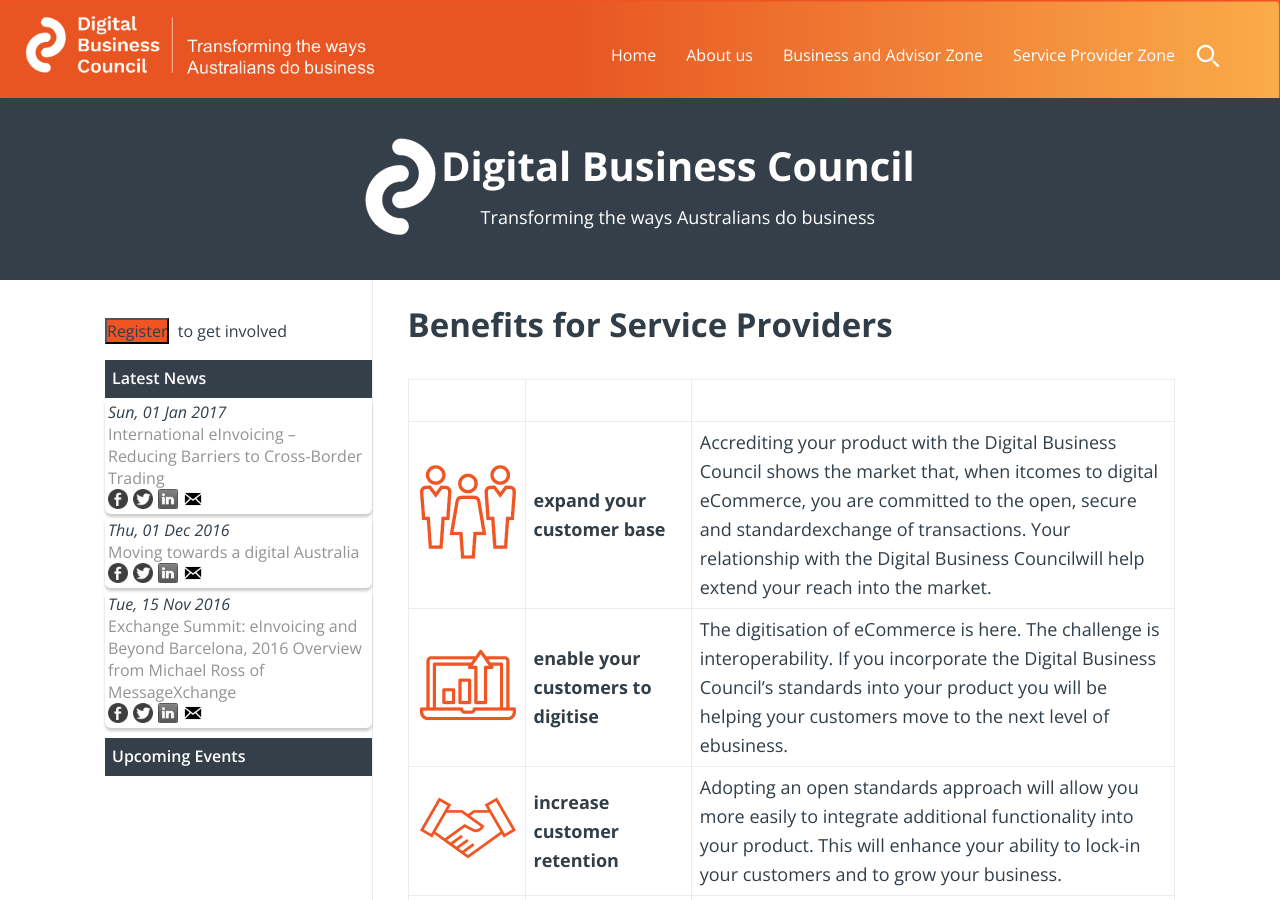
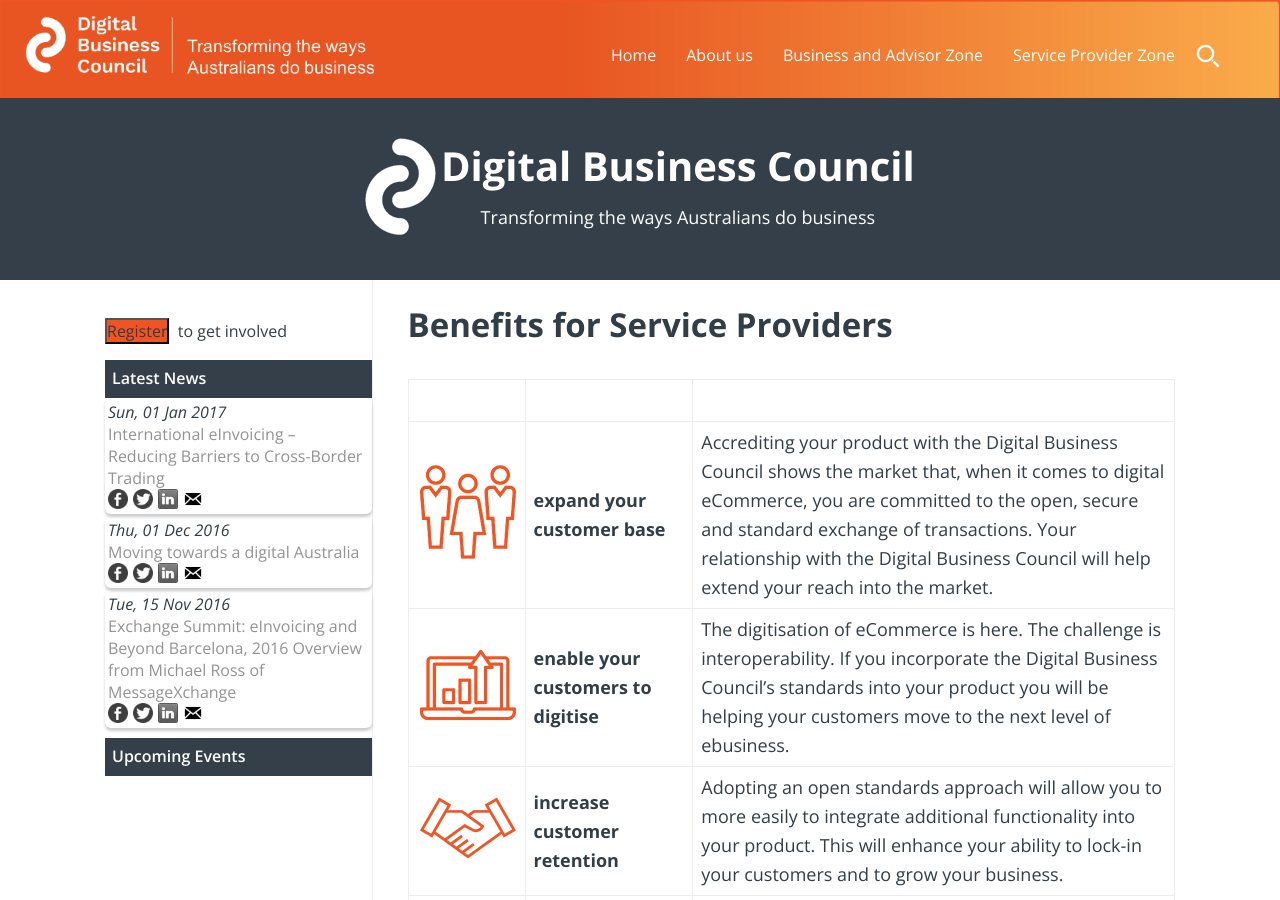
Before and after one commit to Digital-Business-Council/Digital-Business-Council.github.io, a Jekyll site: the page built from pages/service-provider-zone/provider-benefits.md, in a window 1280 px wide and 900 px high. Built offline with Jekyll 4.4.1, drawn with Linux system fonts in a browser that asks for light colours; comment, search, counter and statistics services are not loaded.

Commit message:
Formatting update

```diff
--- a/pages/service-provider-zone/provider-benefits.md
+++ b/pages/service-provider-zone/provider-benefits.md
@@ -8,9 +8,9 @@
 
 | | | |
 | --- |------- |--------------- |
-![Customer](/images/cutomer-base-icon.png)|**expand your customer base** | Accrediting your product with the Digital Business Council shows the market that, when itcomes to digital eCommerce, you are committed to the open, secure and standardexchange of transactions. Your relationship with the Digital Business Councilwill help extend your reach into the market.|
+![Customer](/images/cutomer-base-icon.png)|**expand your customer base** | Accrediting your product with the Digital Business Council shows the market that, when it comes to digital eCommerce, you are committed to the open, secure and standard exchange of transactions. Your relationship with the Digital Business Council will help extend your reach into the market.|
 ![Digitise](/images/customer-digitise.png)| **enable your customers to digitise**| The digitisation of eCommerce is here. The challenge is interoperability. If you incorporate the Digital Business Council’s standards into your product you will be helping your customers move to the next level of ebusiness. |
-![Retention](/images/customer-retention.png)|**increase customer retention**| Adopting an open standards approach will allow you more easily to integrate additional functionality into your product. This will enhance your ability to lock-in your customers and to grow your business. |
+![Retention](/images/customer-retention.png)|**increase customer retention**| Adopting an open standards approach will allow you to more easily to integrate additional functionality into your product. This will enhance your ability to lock-in your customers and to grow your business. |
 ![Flexible](/images/flexible-platform.png)|**create a flexible platform**| A flexible platform is an essential part of managing uncertainty in the market. The Digital Business Council standards will enhance the flexibility of your product because it will optimise your ability to reuse rather than rebuild. |
 ![Opensolutions](/images/open-solutions.png)|**innovate with open solutions**| An open standard enables a large number of providers to build to them offering you increased opportunities to integrate additional functionality into your product. You can innovate through incorporating external developed functionality into your product. |
 ![Technicaldevelopment](/images/technical-development.png)|**reduce technical development burden**| Proprietary standards are expensive to maintain and to build to. Expertise can be hard to find and expensive when you do find it. Working with the Digital Business Council means that you can influence its future strategies and plans. |
```
